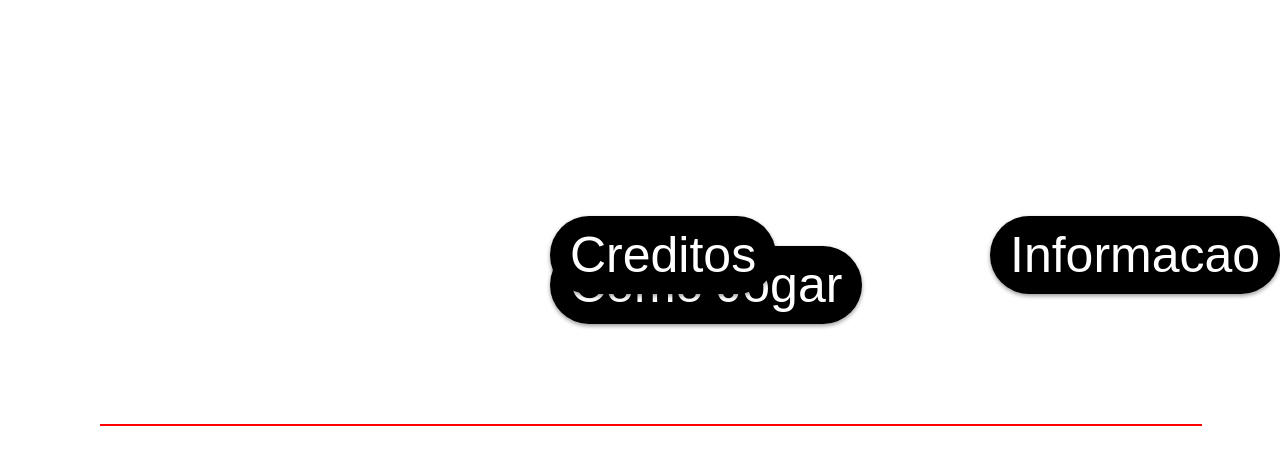
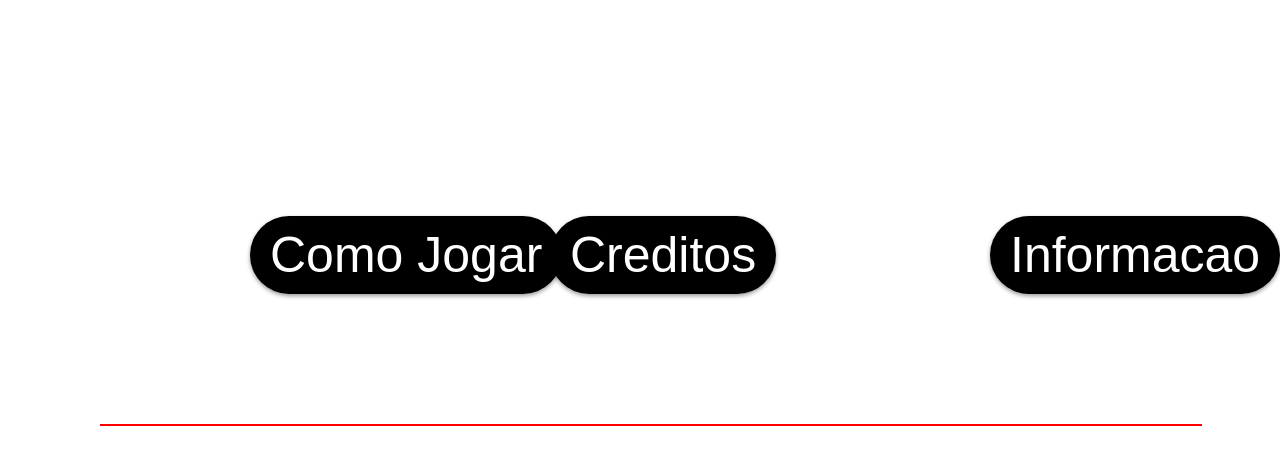
Before and after one commit to Death-God-Scythe/Kaisuru, a plain HTML site: page index.html in a window 1280 px wide. Shown: the part 134-598 px from the top of the page. Drawn offline with Linux system fonts and the light colour scheme.

Commit message:
Update index.html

```diff
--- a/index.html
+++ b/index.html
@@ -32,8 +32,8 @@
         cursor: pointer;
         box-shadow: 0px 2px 4px rgba(0, 0, 0, 0.4);
         position: absolute;
-        top: 380px;
-        left: 550px;
+        top: 350px;
+        left: 250px;
 
       }
     </style>
```
